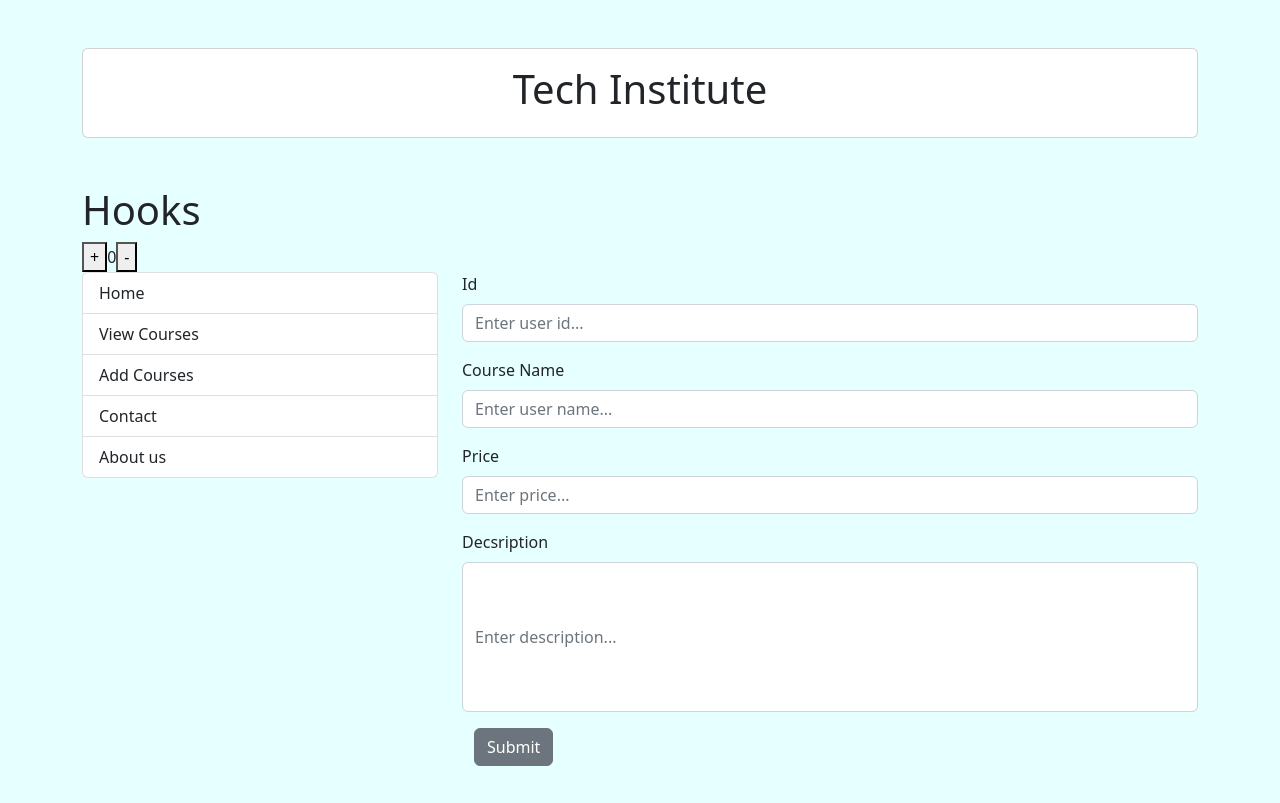
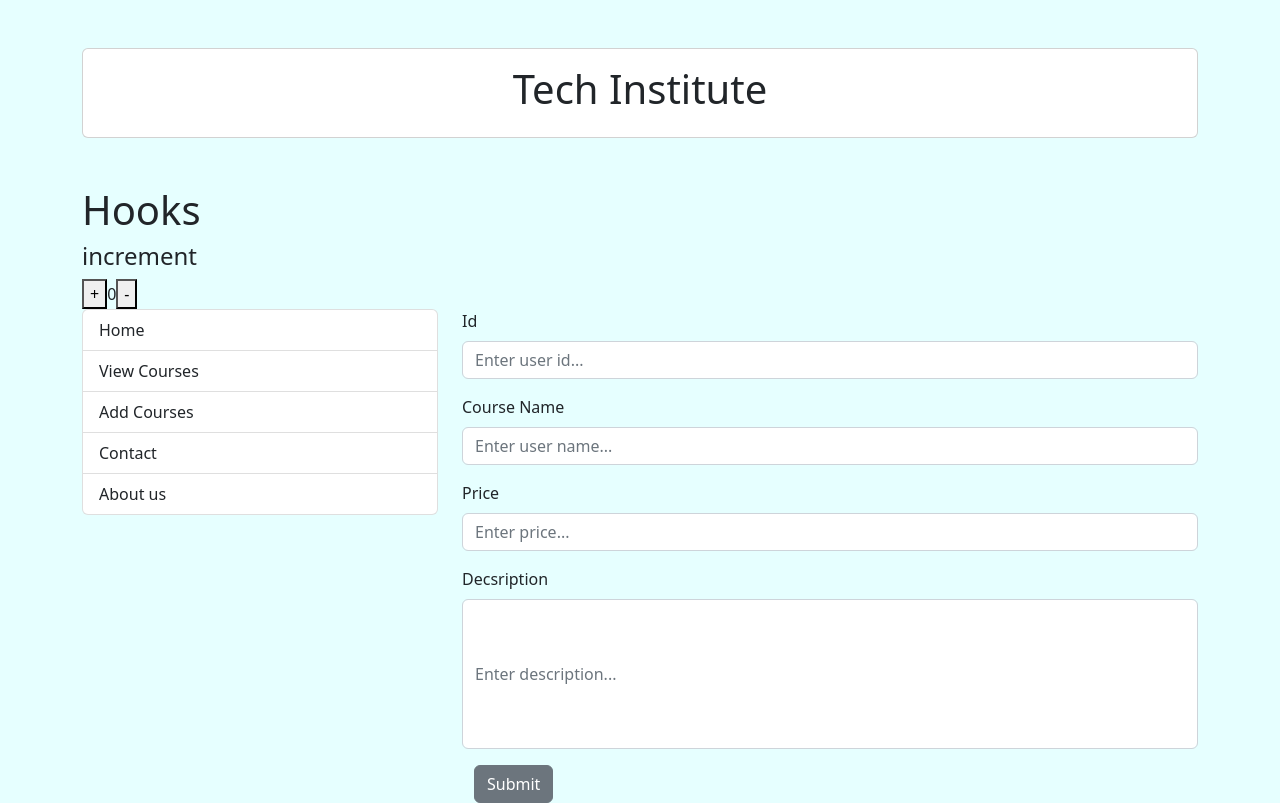
Before and after one commit to aniket24122012/Learn-react-from-utube, a React (Create React App) app in the folder firstTime/my-app/: page /add-course in a window 1280 px wide. Built offline with nearby package versions, Linux system fonts and the light colour scheme.

Commit message:
Hook useState objcet

```diff
--- a/firstTime/my-app/src/components/AddCourse.js
+++ b/firstTime/my-app/src/components/AddCourse.js
@@ -11,6 +11,7 @@ const AddCourse = () => {
             name="userId"
             id="userId"
             placeholder="Enter user id..."
+
           />
         </FormGroup>
         <FormGroup>
--- a/firstTime/my-app/src/components/Hooks.js
+++ b/firstTime/my-app/src/components/Hooks.js
@@ -2,16 +2,24 @@ import React, { useState } from "react";
 
 const Hooks =() =>{
     //useState use for set or update value we also create array using usestate
-    const [count,setCount]=useState(0)
+    // const [count,setCount]=useState(0)
+    const [state,setState]=useState({count:0,name:'increment'})
+    const count=state.count
+    const name=state.name
     function plus(){
-        setCount(count+1)
+        setState(prevState=>{
+            return{...prevState,name:'increment',count:prevState.count+1}
+        })
     }
     function minus(){
-        setCount(count-1)
+        setState(prevState=>{
+            return{...prevState,name:'decrement',count:prevState.count-1}
+        })
     }
     return (
      <div>
         <h1>Hooks</h1>
+        <h4>{name}</h4>
         <button onClick={plus}> + </button>{count}<button onClick={minus}> - </button>
      </div>
     );
```
Also changed, not shown: 1 other file (tests, documents, lock files or other folders).
